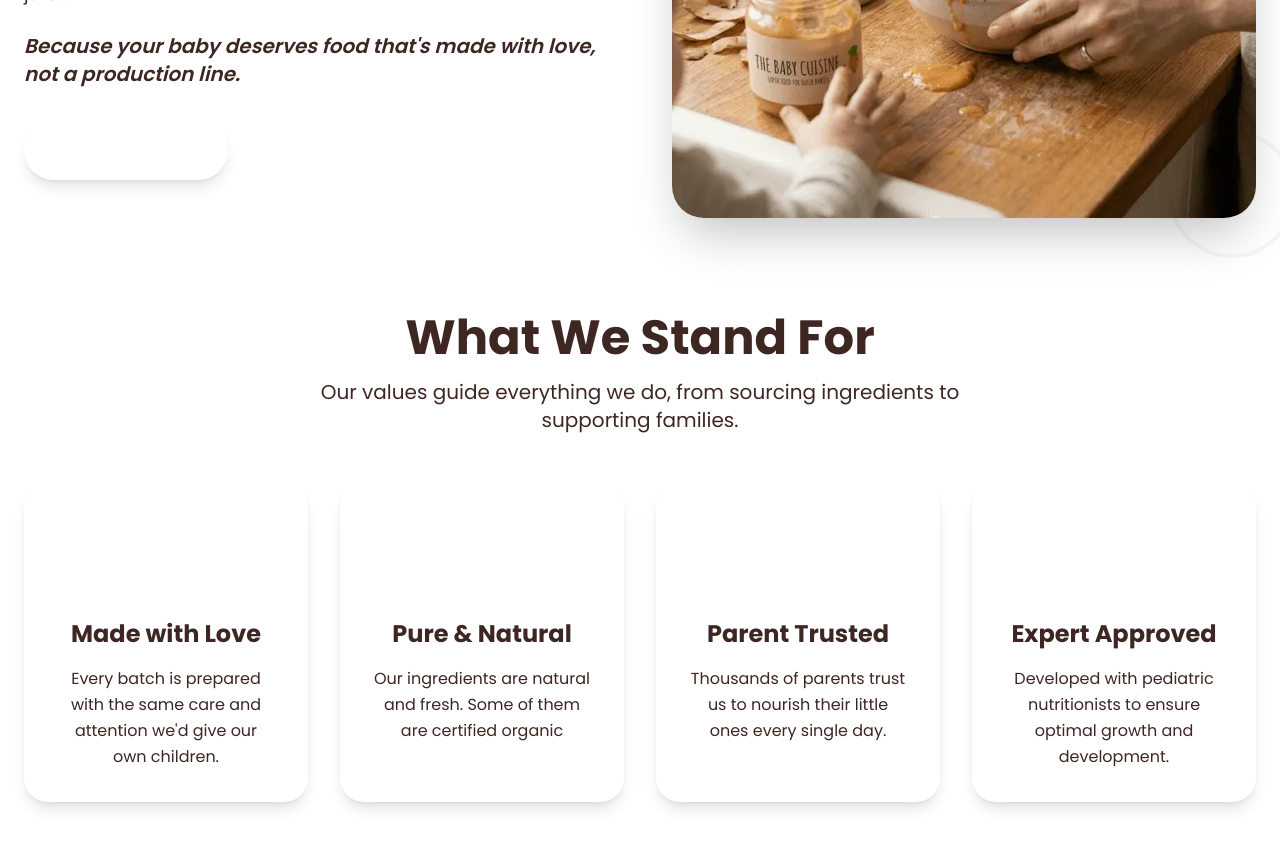
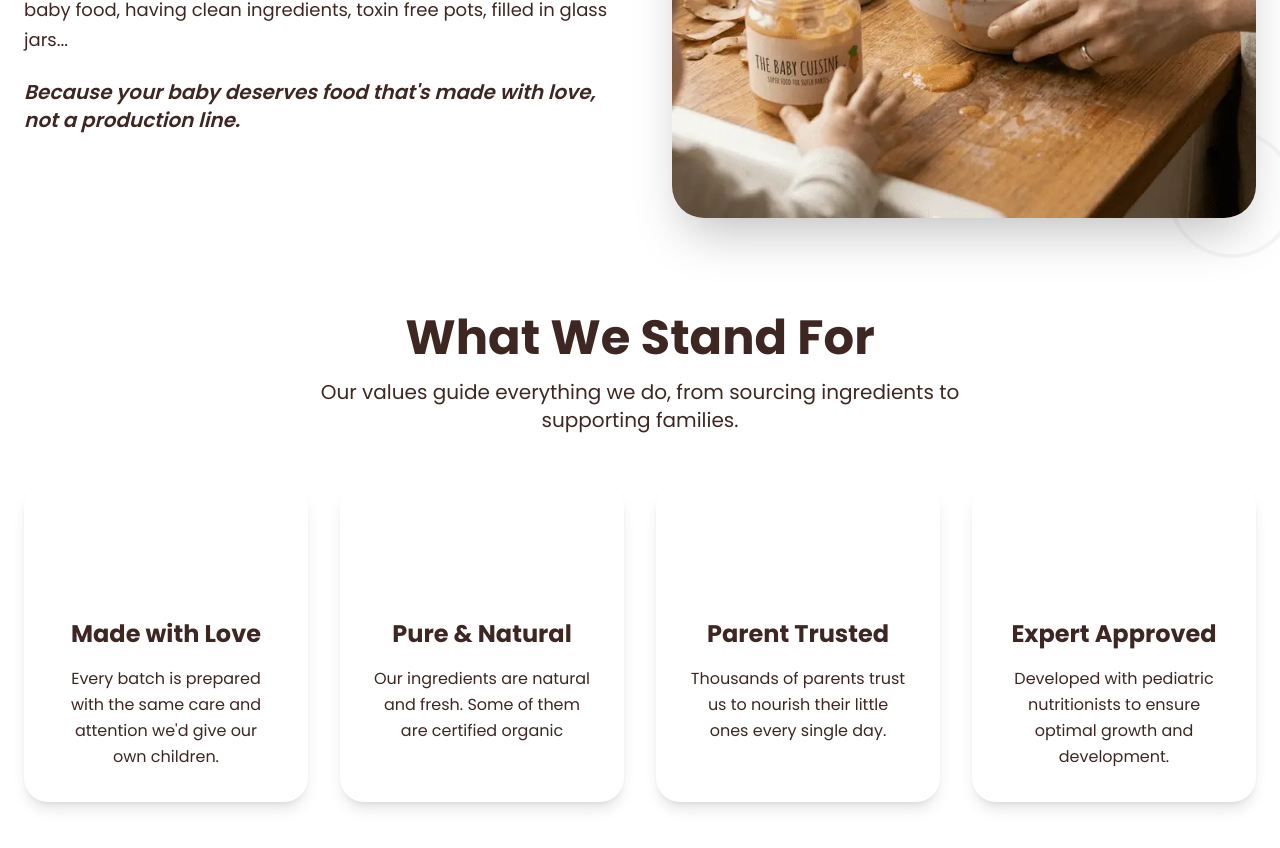
Before and after one commit to PJK07/baby-cuisine-website, a React (Vite) app: page / in a window 1280 px wide. Shown: the part 3320-4168 px from the top of the page. Built offline with nearby package versions, Linux system fonts and the light colour scheme; no server answers.

Commit message:
Describe your changes

```diff
--- a/src/app/components/BrandStory.tsx
+++ b/src/app/components/BrandStory.tsx
@@ -58,11 +58,7 @@ export function BrandStory() {
                 Because your baby deserves food that's made with love, not a production line.
               </p>
             </div>
-            <button
-              className="mt-8 bg-brand-primary text-white px-8 py-4 rounded-full font-semibold text-lg shadow-lg hover:bg-brand-primary-hover transition-colors"
-            >
-              Meet Our Team
-            </button>
+
           </div>
 
           <div className="relative">
```
